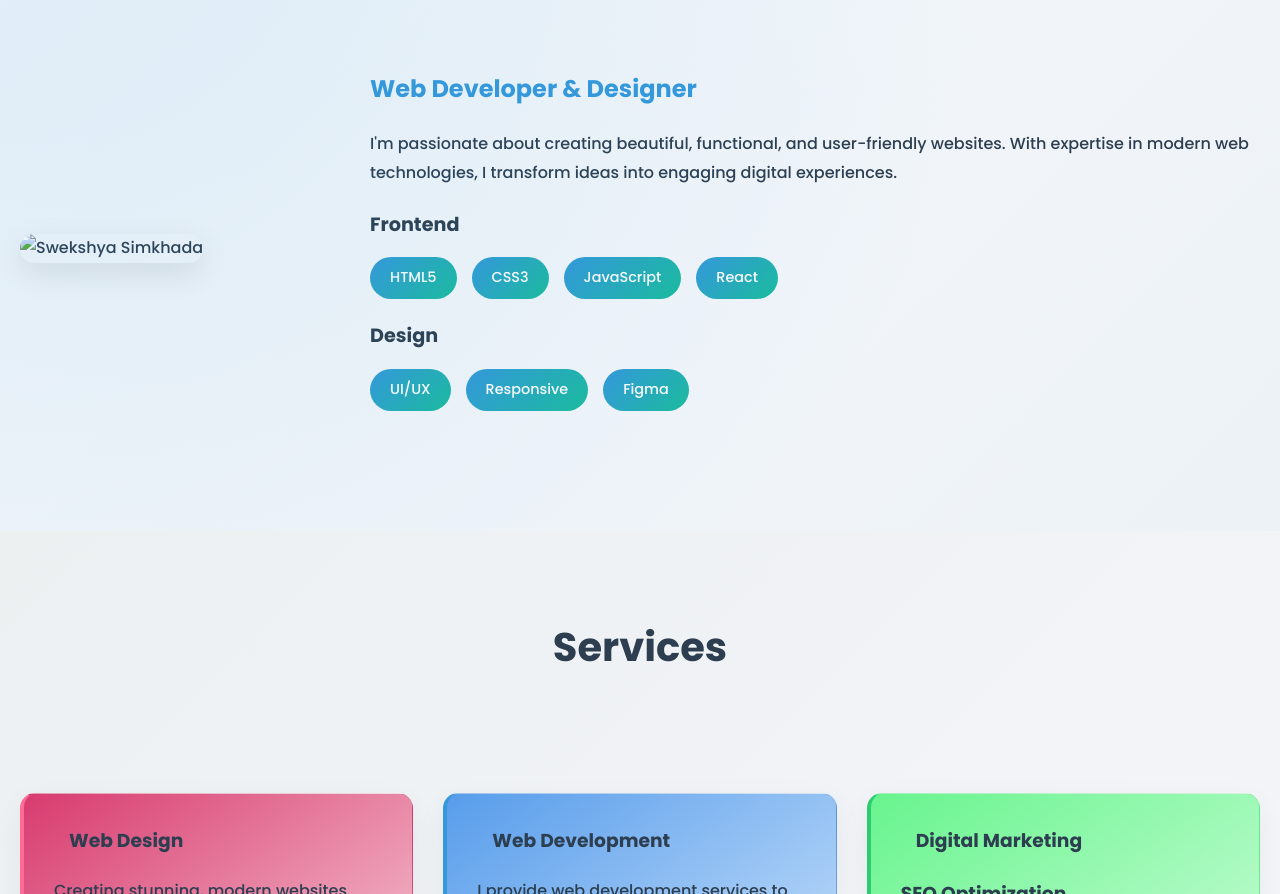
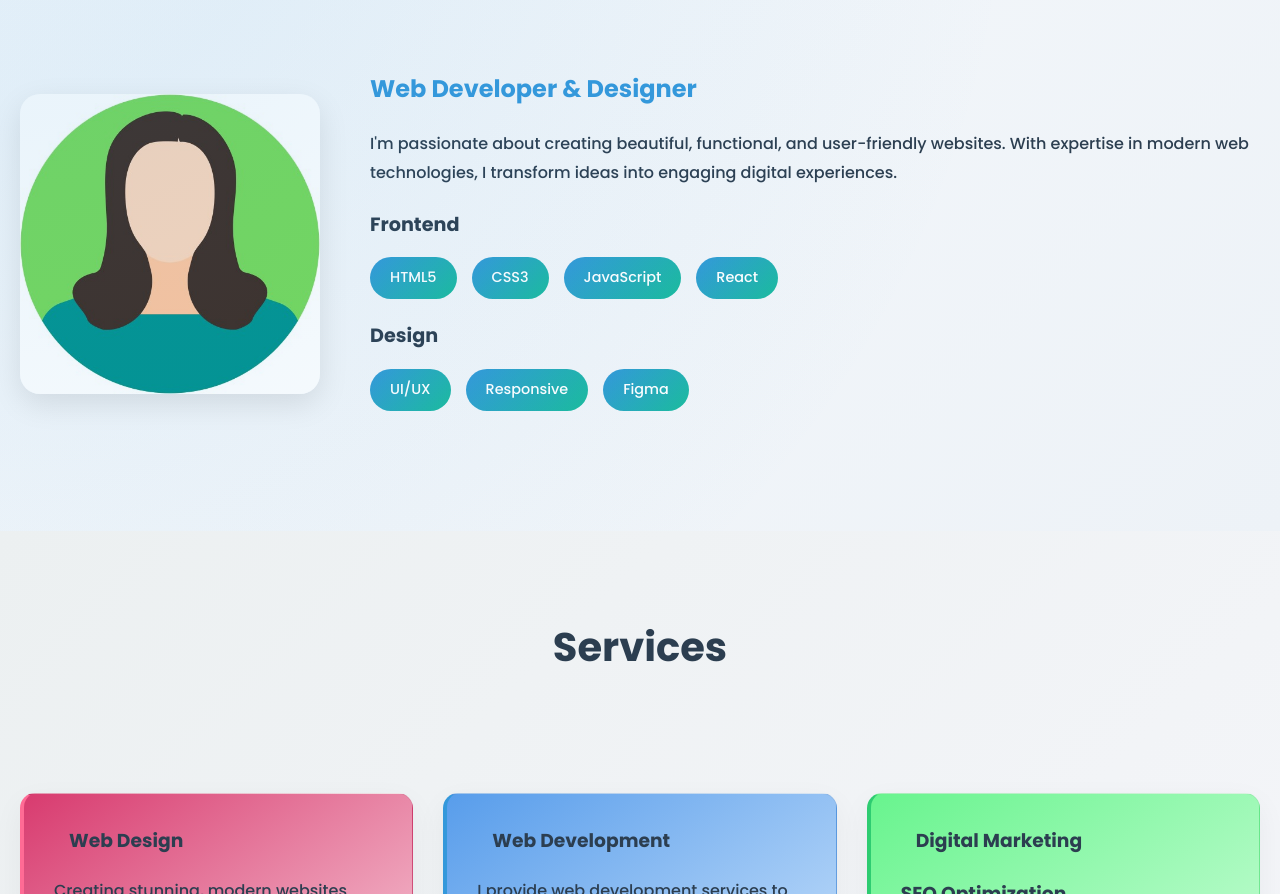
Before and after one commit to SwekshyaSimkhada123/E-portfolio1.github.io, a plain HTML site: page index.html in a window 1280 px wide. Shown: the part 970-1864 px from the top of the page. Drawn offline with Linux system fonts and the light colour scheme.

Commit message:
Update index.html

```diff
--- a/index.html
+++ b/index.html
@@ -425,7 +425,7 @@
         <h2 class="section-title">About Me</h2>
         <div class="about-content">
             <div class="about-image">
-                <img src="../sanam_/img1.png" alt="Swekshya Simkhada">
+                <img src="ladies.jpeg" alt="Swekshya Simkhada">
             </div>
             <div class="about-text">
                 <h3 class="subtitle">Web Developer & Designer</h3>
```
